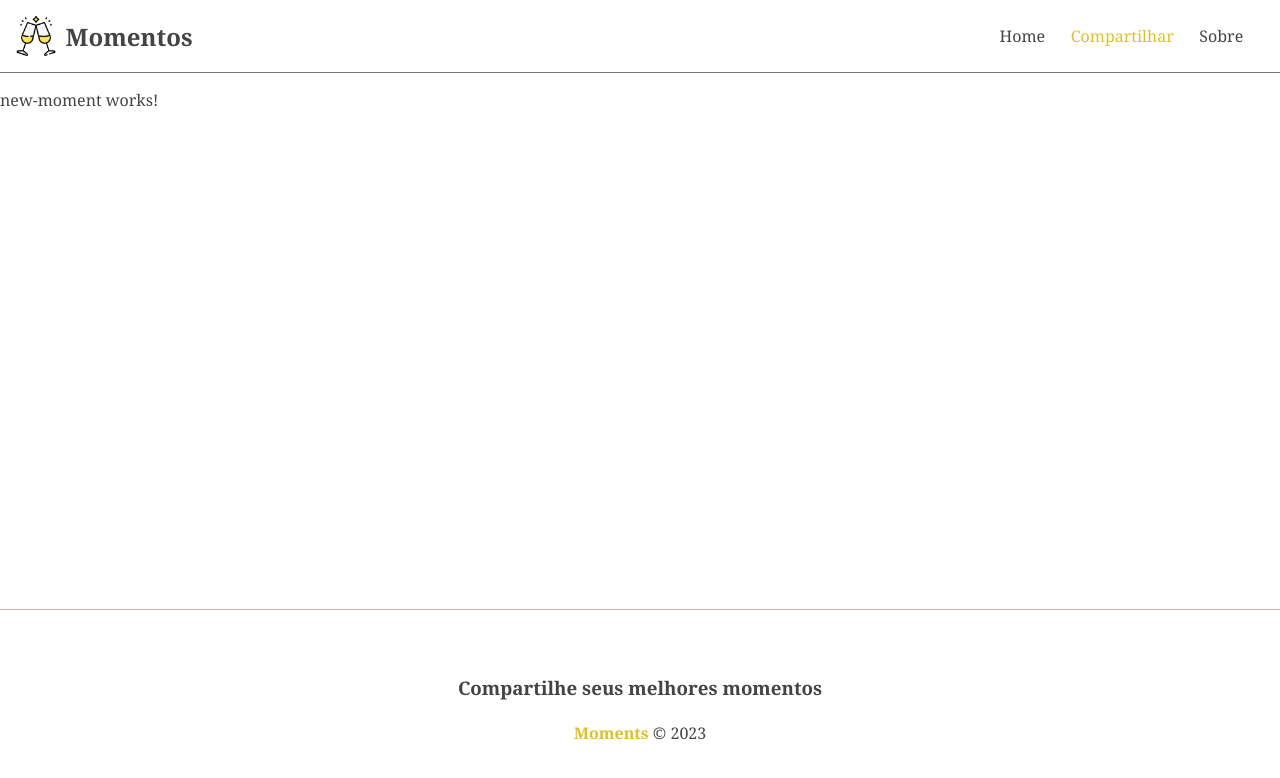
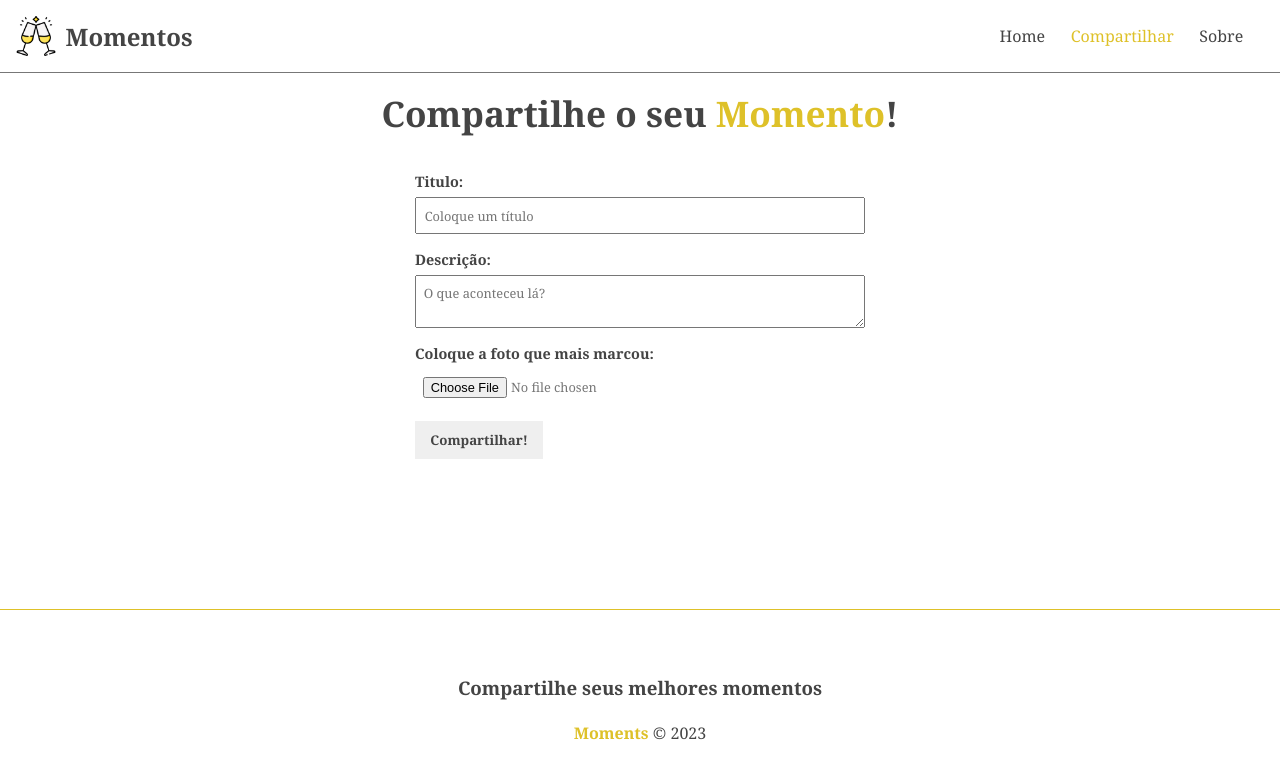
Before and after one commit to D-Wolter/Angular-Projeto-Moments-FronEnd, an Angular app in the folder moments-front/moments/: page /moments/new in a window 1280 px wide. Shown: the top 778 px of the page. Built offline with nearby package versions, Linux system fonts and the light colour scheme.

Commit message:
criação do form e estilização

```diff
--- /dev/null
+++ b/moments-front/moments/src/app/components/moment-form/moment-form.component.html
@@ -0,0 +1,15 @@
+<form>
+    <div class="form-group">
+        <label for="title">Titulo:</label>
+        <input type="text" placeholder="Coloque um título" required />
+    </div>
+    <div class="form-group">
+        <label for="description">Descrição:</label>
+        <textarea placeholder="O que aconteceu lá?" required ></textarea>
+    </div>
+    <div class="form-group">
+        <label for="image">Coloque a foto que mais marcou:</label>
+        <input type="file">
+    </div>
+    <input type="submit" value="{{ btnText }}">
+</form>
--- a/moments-front/moments/src/app/components/pages/new-moment/new-moment.component.css
+++ b/moments-front/moments/src/app/components/pages/new-moment/new-moment.component.css
@@ -0,0 +1,9 @@
+h2 {
+    text-align: center;
+    margin-bottom: 1em;
+    font-size: 2.2em;
+}
+
+h2 span {
+    color: #dec129;
+}
--- a/moments-front/moments/src/app/components/pages/new-moment/new-moment.component.html
+++ b/moments-front/moments/src/app/components/pages/new-moment/new-moment.component.html
@@ -1 +1,4 @@
-<p>new-moment works!</p>
+<h2>
+    Compartilhe o seu <span>Momento</span>!
+</h2>
+<app-moment-form [btnText]="btnText"></app-moment-form>
--- a/moments-front/moments/src/app/components/pages/new-moment/new-moment.component.ts
+++ b/moments-front/moments/src/app/components/pages/new-moment/new-moment.component.ts
@@ -1,12 +1,14 @@
 import { Component } from '@angular/core';
+import { MomentFormComponent } from "../../moment-form/moment-form.component";
 
 @Component({
-  selector: 'app-new-moment',
-  standalone: true,
-  imports: [],
-  templateUrl: './new-moment.component.html',
-  styleUrl: './new-moment.component.css'
+    selector: 'app-new-moment',
+    standalone: true,
+    templateUrl: './new-moment.component.html',
+    styleUrl: './new-moment.component.css',
+    imports: [MomentFormComponent]
 })
 export class NewMomentComponent {
+  btnText = "Compartilhar!"
 
 }
--- a/moments-front/moments/src/styles.css
+++ b/moments-front/moments/src/styles.css
@@ -15,3 +15,43 @@
 a:hover {
     color: #dec129;
 }
+
+/* FORM */
+form {
+    width: 450px;
+    margin: 0 auto;
+}
+
+.form-group {
+    display: flex;
+    flex-direction: column;
+    margin-bottom: 1em;
+}
+
+.form-group label {
+    font-weight: bold;
+    font-size: .9em;
+    margin-bottom: .4em;
+}
+
+.form-group input,
+.form-group textarea {
+    padding: 0.6em;
+    color: #777;
+    font-size: 0.8em;
+}
+
+input[type="submit"] {
+    background-color: #efefef;
+    border: 2px solid transparent;
+    padding: 0.6em 1em;
+    font-weight: bold;
+    cursor: pointer;
+    transition: 0.4s;
+}
+
+input[type="submit"]:hover {
+    color: #dec129;
+    border-color: #dec129;
+    background-color: transparent;
+}
```
Also changed, not shown: moments-front/moments/src/app/components/moment-form/moment-form.component.ts (added, +13 -0 lines), moments-front/moments/src/app/components/moment-form/moment-form.component.css (added), 2 other files (tests, documents, lock files or other folders).
